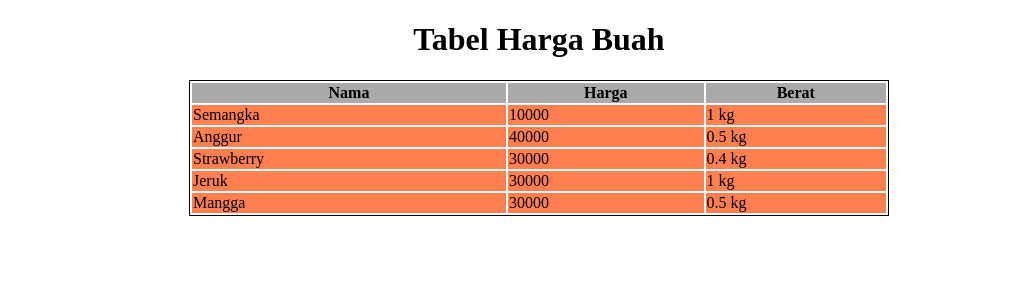
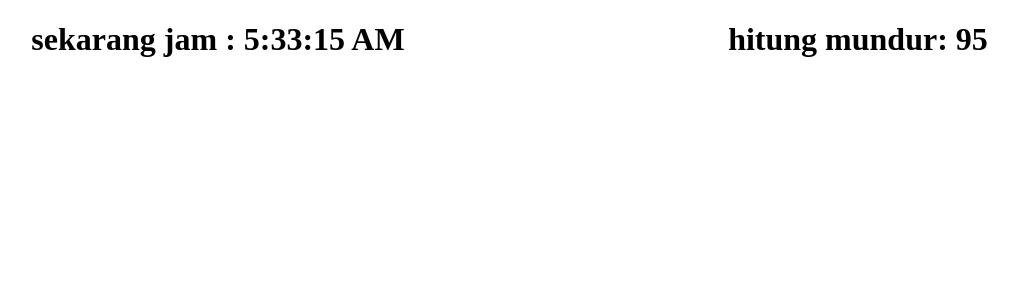
Before and after one commit to setyawanek/sanbercode-reactjs-0820-2, a React (Create React App) app: page / in a window 1280 px wide. Shown: the top 300 px of the page, without its empty margins (102-1120 px from the left). Built offline with nearby package versions, Linux system fonts and the light colour scheme.

Commit message:
menambahkan tugas Timer.js

```diff
--- a/src/App.js
+++ b/src/App.js
@@ -2,7 +2,8 @@
 import './App.css';
 // import FormBuah from './tugas-9/tugas9'
 //import UserInfo from './tugas-10/Userinfo';
-import HargaBuah from './tugas-10/tugas10'
+//import HargaBuah from './tugas-10/tugas10'
+import Timer from './tugas-11/timer';
 
 
 function App() {
@@ -11,14 +12,18 @@
       //   <FormBuah/>
       // </div>
 
-      <div>
-        <HargaBuah/>
-      </div>
+      // <div>
+      //   <HargaBuah/>
+      // </div>
 
       // <div>
       //   <UserInfo />
       // </div>
 
+      <div>
+        <Timer/>
+      </div>
+
   );
 }
 
--- /dev/null
+++ b/src/tugas-11/timer.js
@@ -0,0 +1,51 @@
+import React, {Component} from 'react'
+
+class Timer extends Component{
+  constructor(props){
+    super(props)
+    this.state = {
+      time: 100,
+      date: new Date()
+    }
+  }
+
+  componentDidMount(){
+    if (this.props.start !== undefined){
+      this.setState({time: this.props.start})
+    }
+    this.timerID = setInterval(
+      () => this.tick(),
+      1000
+    );
+  }
+
+  componentWillUnmount(){
+    clearInterval(this.timerID);
+  }
+
+  tick() {
+    this.setState({
+      time: this.state.time - 1,
+      date: new Date()
+    });
+  }
+
+
+  render(){
+    return(
+      <>
+      {this.state.time>=0 &&
+        <div id="textbox">
+        <h1 style={{float: "left", width:"50%",textAlign:"center"}}>
+        {"sekarang jam : "+this.state.date.toLocaleTimeString()}</h1>
+
+        <h1 style={{float: "left", width:"50%",textAlign:"center"}}>
+        {"hitung mundur: "+this.state.time}</h1>
+        </div>
+      }
+      </>
+    )
+  }
+}
+
+export default Timer;
```
